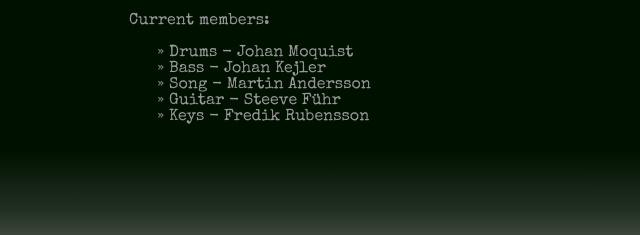
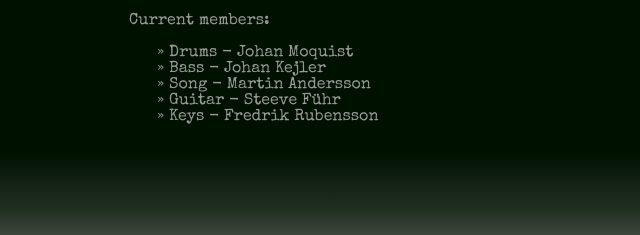
Before and after one commit to autorotor/autorotor, a plain HTML site: page index.html in a window 1280 px wide. Shown: the part 1209-1444 px from the top of the page, 178-818 px from the left. Drawn offline with nearby package versions, Linux system fonts and the light colour scheme.

Commit message:
yet another typo typo

```diff
--- a/index.html
+++ b/index.html
@@ -125,7 +125,7 @@
               <li>Bass - Johan Kejler</li>
               <li>Song - Martin Andersson</li>
               <li>Guitar - Steeve Führ</li>
-              <li>Keys - Fredik Rubensson</li>
+              <li>Keys - Fredrik Rubensson</li>
             </ul>
           </p>
         </div>
```
